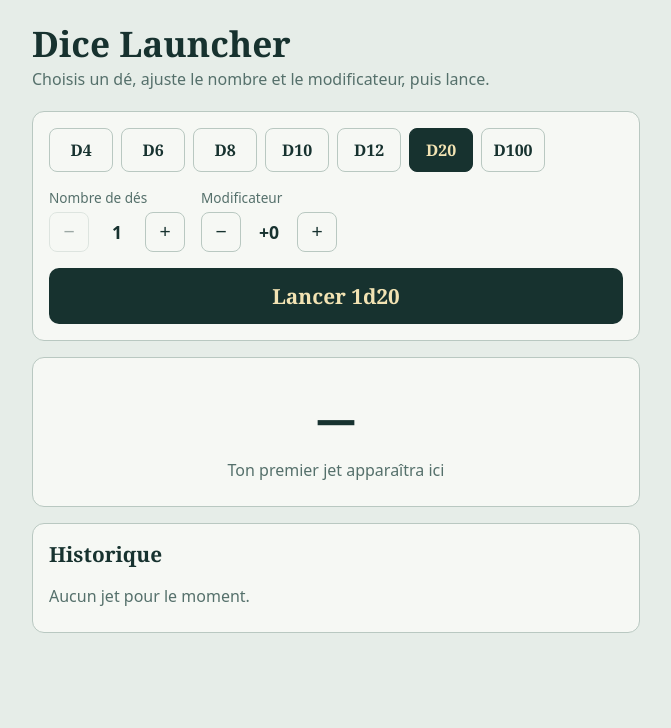
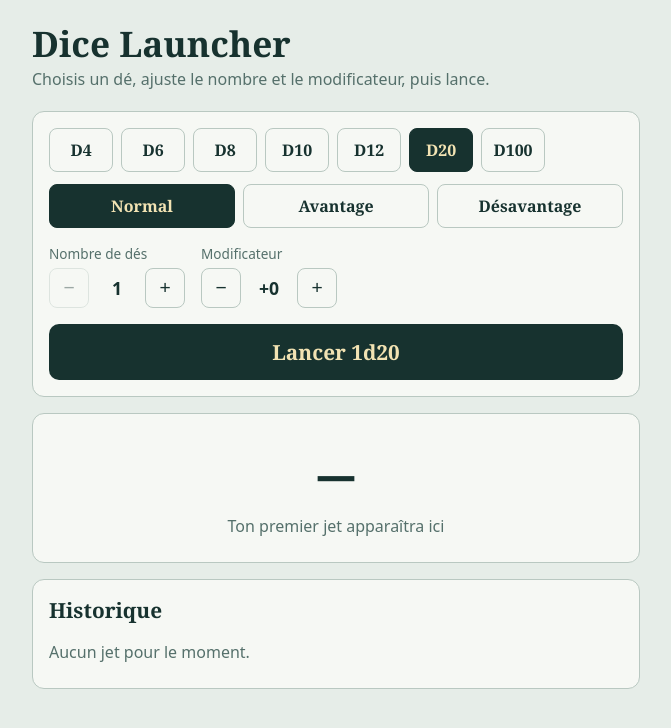
Before and after one commit to TinquenH/dice-launcher, a React (Vite) app: page / in a window 1280 px wide. Shown: the top 728 px of the page, without its empty margins (304-975 px from the left). Built offline with nearby package versions, Linux system fonts and the light colour scheme; a web font is replaced by a local one.

Commit message:
Added advantage/disadvantage and naturel 20/1

```diff
--- a/src/App.jsx
+++ b/src/App.jsx
@@ -1,5 +1,5 @@
 import { useState } from "react";
-import { rollDice } from "./lib/dice.js";
+import { rollDice, rollD20 } from "./lib/dice.js";
 
 // --- Constantes ---------------------------------------------------------
 const DICE = [4, 6, 8, 10, 12, 20, 100];
@@ -8,6 +8,17 @@ const MAX_COUNT = 20;
 const MIN_MOD = -20;
 const MAX_MOD = 20;
 const MAX_HISTORY = 10;
+const MODES = [
+  { value: "normal", label: "Normal" },
+  { value: "advantage", label: "Avantage" },
+  { value: "disadvantage", label: "Désavantage" },
+];
+const MODE_LABELS = {
+  normal: "Normal",
+  advantage: "Avantage",
+  disadvantage: "Désavantage",
+};
+const NOTES = { crit: "Réussite critique !", fail: "Échec critique..." };
 
 // --- Fonctions utilitaires ---------------------------------------------
 // Garde `value` entre `min` et `max` : en dessous du min on renvoie le min,
@@ -21,8 +32,23 @@ const formatModifier = (modifier) => {
   return modifier > 0 ? `+${modifier}` : `${modifier}`;
 };
 
-const formatRoll = (roll) =>
-  `${roll.count}d${roll.sides}${formatModifier(roll.modifier)}`;
+const formatRoll = (roll) => {
+  const label = MODE_LABELS[roll.mode];
+  return `${roll.count}d${roll.sides}${formatModifier(roll.modifier)}${label ? ` ${label}` : ""}`;
+};
+
+const formatDetail = (roll) => {
+  const dice = `[${roll.rolls.join(", ")}]`;
+  return roll.mode === "normal"
+    ? `${formatRoll(roll)} : ${dice}`
+    : `${formatRoll(roll)} : ${dice} -> ${roll.kept}`;
+};
+
+const getOutcome = (roll) => {
+  if (roll.kept === 20) return "crit";
+  if (roll.kept === 1) return "fail";
+  return "";
+};
 
 export default function App() {
   // --- État ------------------------------------------------------------
@@ -34,18 +60,20 @@ export default function App() {
   const [modifier, setModifier] = useState(0); // bonus ou malus
   const [result, setResult] = useState(null); // null = aucun jet pour l'instant
   const [history, setHistory] = useState([]); // liste des jets, vide au départ
+  const [mode, setMode] = useState("normal"); // mode de jet (normal par défaut)
+
+  const isSingleD20 = sides === 20 && count === 1;
 
   // --- Action ----------------------------------------------------------
   // Appelée seulement par le bouton "Lancer". On y stocke aussi sides et
   // count dans le résultat : si tu changes le dé APRES le lancer, le détail
   // affiché doit rester celui du jet qui a eu lieu, pas celui du réglage actuel.
   const handleRoll = () => {
-    const roll = {
-      id: crypto.randomUUID(),
-      sides,
-      count,
-      ...rollDice(count, sides, modifier),
-    };
+    const base = isSingleD20
+      ? rollD20(modifier, mode)
+      : { ...rollDice(count, sides, modifier), mode: "normal" };
+
+    const roll = { id: crypto.randomUUID(), sides, count, ...base };
 
     setResult(roll);
     setHistory((prev) => [roll, ...prev].slice(0, MAX_HISTORY));
@@ -76,6 +104,21 @@ export default function App() {
             </button>
           ))}
         </div>
+
+        {isSingleD20 && (
+          <div className="dice mode" role="group" aria-label="Mode de lancer">
+            {MODES.map(({ value, label }) => (
+              <button
+                key={value}
+                type="button"
+                aria-pressed={mode === value}
+                onClick={() => setMode(value)}
+              >
+                {label}
+              </button>
+            ))}
+          </div>
+        )}
 
         <div className="row">
           {/* Stepper du nombre de dés ------------------------------------ */}
@@ -148,15 +191,13 @@ export default function App() {
 
       {/* Résultat ------------------------------------ */}
       <section className="panel" id="result" aria-live="polite">
-        {/* Condition ternaire : s'il y a un résultat on l'affiche, sinon "-" */}
-        <div id="total">{result ? result.total : "–"}</div>
+        <div id="total" className={result ? getOutcome(result) : ""}>
+          {result ? result.total : "–"}
+        </div>
         <div id="detail">
-          {result
-            ? // Exemple : "2d6+3 : [4, 2]" ; join(", ") colle les jets avec des virgules
-              `${formatRoll(result)} : [${result.rolls.join(", ")}]`
-            : "Ton premier jet apparaîtra ici"}
+          {result ? formatDetail(result) : "Ton premier jet apparaîtra ici"}
         </div>
-        <div id="note"></div> {/* (20 et 1 naturels) */}
+        <div id="note">{result ? NOTES[getOutcome(result)] : ""}</div>
       </section>
 
       {/* Historique ------------------------------------ */}
@@ -169,11 +210,10 @@ export default function App() {
             history.map((roll) => (
               <li key={roll.id}>
                 <span>
-                  {formatRoll(roll)}
-                  {""}
+                  {formatRoll(roll)}{" "}
                   <span className="rolls">[{roll.rolls.join(", ")}]</span>
                 </span>
-                <strong>{roll.total}</strong>
+                <strong className={getOutcome(roll)}>{roll.total}</strong>
               </li>
             ))
           )}
--- a/src/index.css
+++ b/src/index.css
@@ -141,6 +141,21 @@ h1 {
 .rolls {
   color: var(--muted);
 }
+.mode {
+  margin-top: 12px;
+}
+
+.mode button {
+  flex: 1;
+}
+
+.crit {
+  color: var(--crit);
+}
+
+.fail {
+  color: var(--fail);
+}
 #roll {
   width: 100%;
   margin-top: 16px;
--- a/src/lib/dice.js
+++ b/src/lib/dice.js
@@ -15,3 +15,14 @@ export const rollDice = (count, sides, modifier = 0) => {
 
   return { rolls, modifier, total: sum + modifier };
 };
+
+// Lance un D20 avec avantage, désavantage ou normalement.
+export const rollD20 = (modifier = 0, mode = "normal") => {
+  const rolls = mode === "normal" ? [rollDie(20)] : [rollDie(20), rollDie(20)];
+
+  let kept = rolls[0];
+  if (mode === "advantage") kept = Math.max(...rolls);
+  if (mode === "disadvantage") kept = Math.min(...rolls);
+
+  return { rolls, kept, modifier, mode, total: kept + modifier };
+};
```
